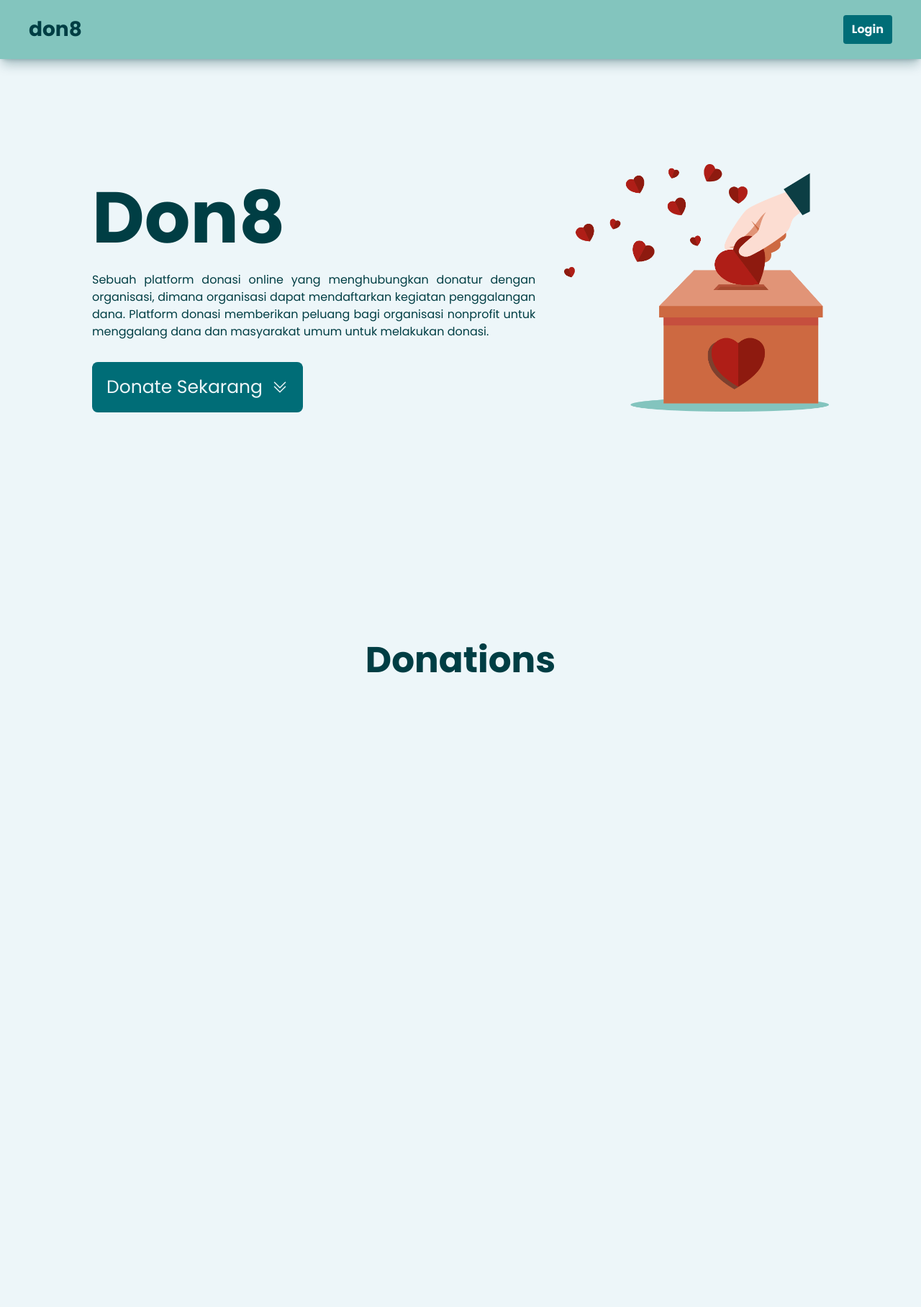
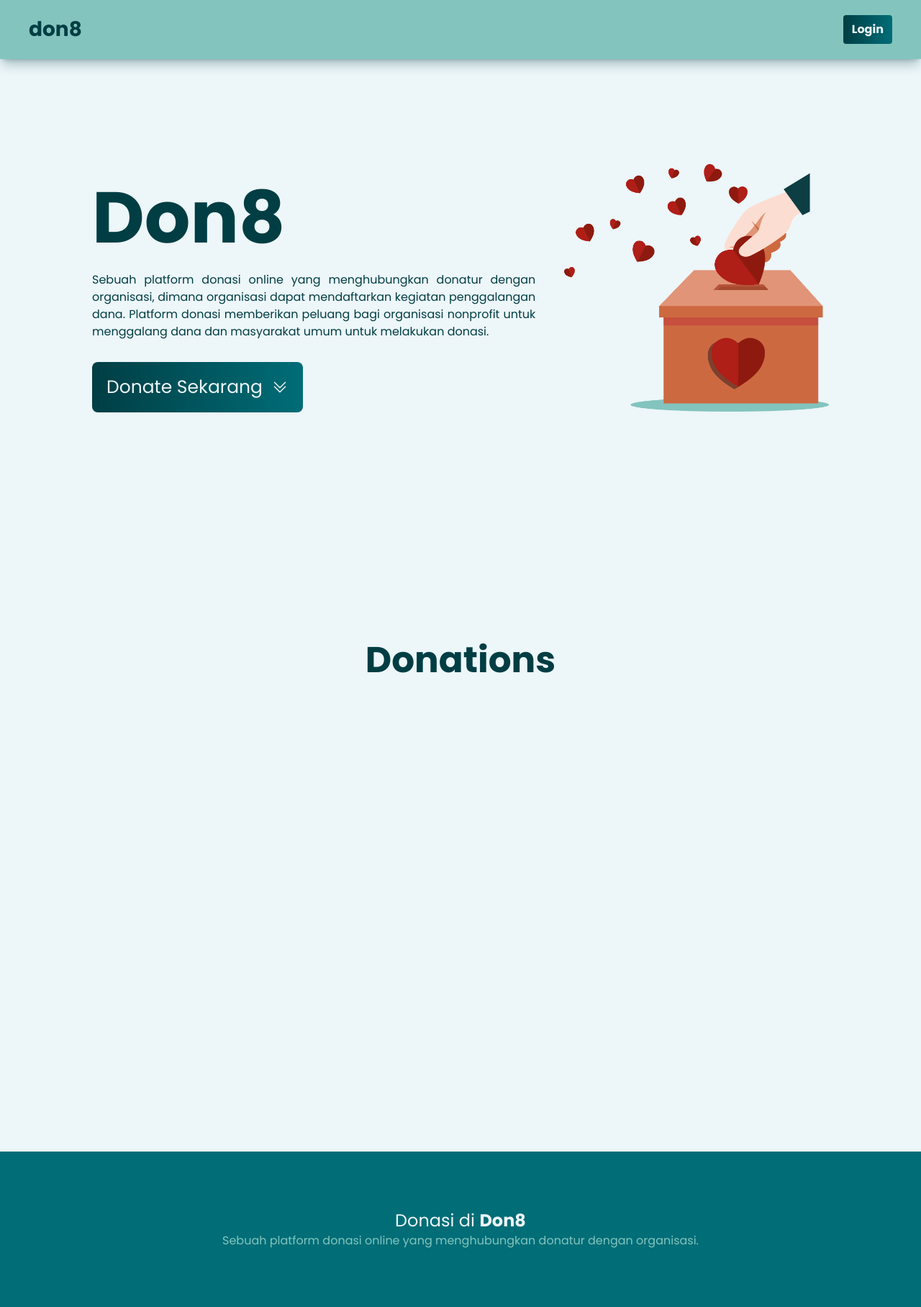
Before and after one commit to PBP-D-08/don8, a Django app: page / in a window 1280 px wide. Shown: the whole page at 72% size. Before the commit the page ends 935 px from the top, so only its background shows below. Run offline with Django 4.2, Linux system fonts and the light colour scheme; data that the repository does not hold is empty; some libraries are stand-ins or nearby versions.

Commit message:
Added few styling

```diff
--- a/authentication/templates/login.html
+++ b/authentication/templates/login.html
@@ -31,7 +31,7 @@
       <input
         data-mdb-ripple="true"
         data-mdb-ripple-color="light"
-        class="col-span-3 text-white hover:shadow-lg hover:shadow-blue-500/50 transition-all bg-gradient-to-r from-orange-dark to-orange-medium hover:bg-gradient-to-bl focus:ring-4 focus:outline-none focus:ring-cyan-300 font-medium rounded-lg text-sm px-5 py-2.5 text-center mr-2 mb-2"
+        class="col-span-3 text-white hover:shadow-lg hover:shadow-orange-light transition-all bg-gradient-to-r from-orange-dark to-orange-medium hover:bg-gradient-to-bl focus:ring-4 focus:outline-none focus:ring-cyan-300 font-medium rounded-lg text-sm px-5 py-2.5 text-center mr-2 mb-2"
         type="submit"
         value="Login"
       />
--- a/homepage/templates/index.html
+++ b/homepage/templates/index.html
@@ -5,7 +5,7 @@
   $(document).ready(() => {
     const card = data => `
     <div
-      class="rounded-lg shadow-lg bg-green-medium py-4 px-3 hover:scale-105 transition-all"
+      class="rounded-lg shadow-lg hover:shadow-xl hover:shadow-green-light bg-green-medium py-4 px-3 hover:scale-105 transition-all"
     >
       <div class="max-w-[250px] min-h-[150px] text-center text-brokenwhite">
         <div
@@ -65,7 +65,7 @@
         menggalang dana dan masyarakat umum untuk melakukan donasi.
       </p>
       <button
-        class="text-brokenwhite bg-green-medium py-4 px-5 rounded-lg hover:scale-110 hover:shadow-lg transition-all hover:shadow-gree-medium/70 text-[25px]"
+        class="text-brokenwhite  bg-gradient-to-r from-green-dark to-green-medium py-4 px-5 rounded-lg hover:scale-110 hover:shadow-lg transition-all hover:shadow-gree-medium/70 text-[25px]"
         onclick="const offset=document.getElementById('donations')?.offsetTop; window.scrollTo({top: offset===undefined?offset:offset-50, behavior:'smooth'})"
       >
         <div class="flex items-center gap-3">
--- a/templates/base.html
+++ b/templates/base.html
@@ -74,7 +74,7 @@
 
   <body>
     <nav
-      class="fixed flex w-full justify-between py-5 px-10 items-center bg-green-light shadow-lg shadow-green-dark/30"
+      class="fixed flex w-full justify-between py-5 px-10 items-center bg-green-light shadow-lg shadow-green-dark/30 z-10"
     >
       <a
         class="text-green-dark text-[28px] font-bold hover:scale-110 transition-all cursor-pointer"
@@ -95,7 +95,7 @@
         >
         <button
           id="login"
-          class="text-brokenwhite bg-green-medium py-2 px-3 rounded hover:scale-110 hover:shadow-md transition-all hover:shadow-brokenwhite/50"
+          class="text-brokenwhite bg-gradient-to-r from-green-dark to-green-medium py-2 px-3 rounded hover:scale-110 hover:shadow-md transition-all hover:shadow-brokenwhite/50"
           onclick="location.href='/auth/login/'"
         >
           Login
@@ -104,11 +104,11 @@
           a
           id="profile"
           href=""
-          class="hover:scale-110 transition-all cursor-pointer border-2 border-green-medium bg-brokenwhite p-2 rounded-full hover:shadow-md transition-all hover:shadow-brokenwhite/50"
+          class="hover:scale-110 transition-all cursor-pointer border-2 border-green-medium bg-gradient-to-r from-green-light to-brokenwhite p-2 rounded-full hover:shadow-md transition-all hover:shadow-brokenwhite/50"
         ></a>
         <button
           id="logout"
-          class="text-brokenwhite bg-green-medium py-2 px-3 rounded hover:scale-110 hover:shadow-md transition-all hover:shadow-brokenwhite/50"
+          class="text-brokenwhite bg-gradient-to-r from-green-dark to-green-medium py-2 px-3 rounded hover:scale-110 hover:shadow-md transition-all hover:shadow-brokenwhite/50"
           onclick="location.href='/auth/logout/'"
         >
           Logout
@@ -116,5 +116,6 @@
       </div>
     </nav>
     {% block content %} {% endblock content %}
+    {% include 'footer.html' %}
   </body>
 </html>
--- /dev/null
+++ b/templates/footer.html
@@ -0,0 +1,6 @@
+<div class="flex flex-col py-20 px-10 bg-green-medium text-brokenwhite items-center">
+  <h1 class="text-2xl">Donasi di <span class="font-bold">Don8</span></h1>
+  <p class="text-green-light">
+    Sebuah platform donasi online yang menghubungkan donatur dengan organisasi.
+  </p>
+</div>
```
